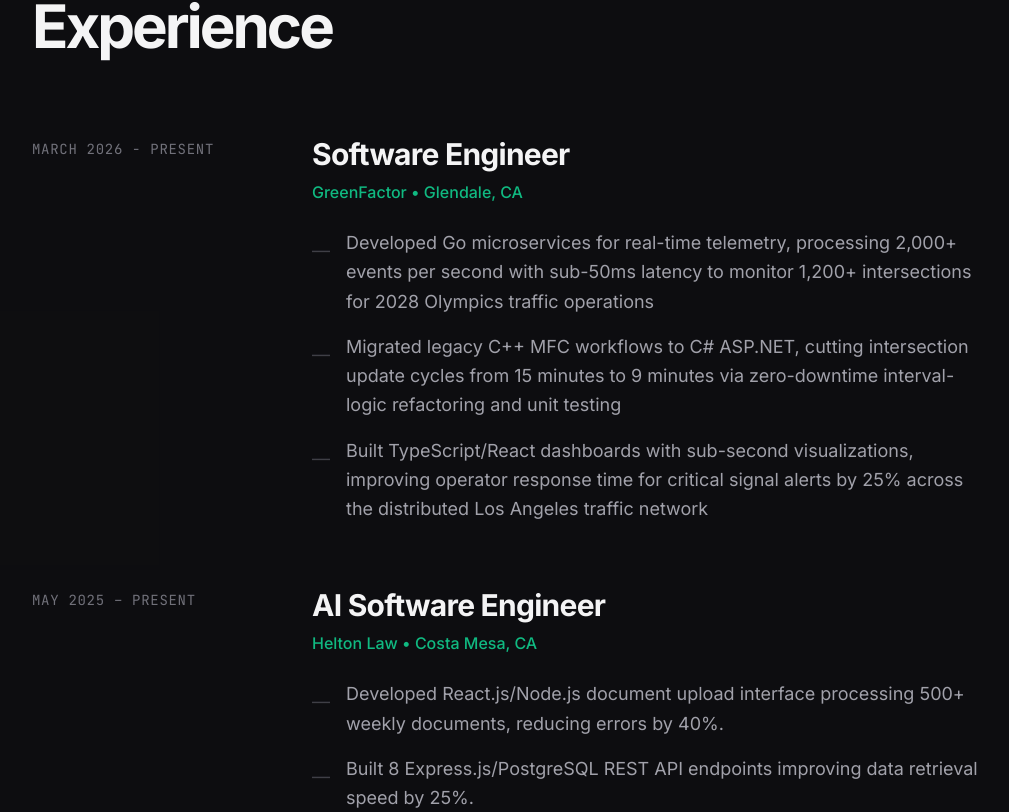
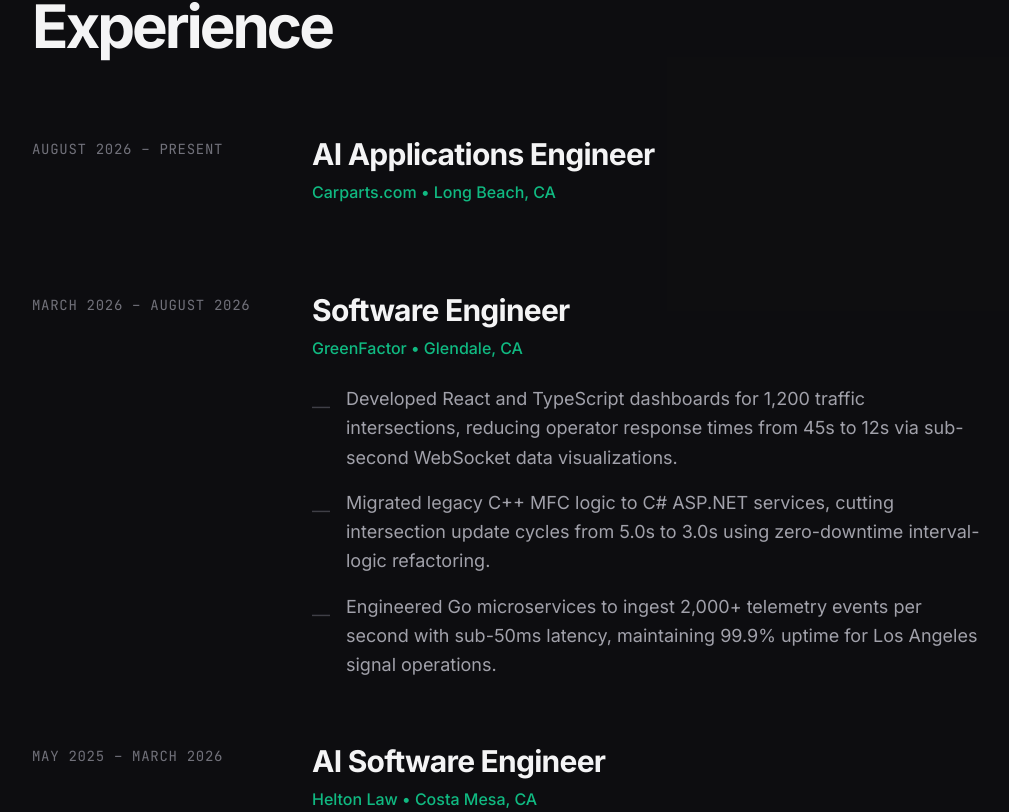
Before and after one commit to Adhi2648/New_Portfolio, a React (Vite) app: page / in a window 1280 px wide. Shown: the part 1468-2280 px from the top of the page, without its empty margins (96-1105 px from the left). Built offline with nearby package versions, Linux system fonts and the light colour scheme.

Commit message:
Added Carparts exp

```diff
--- a/constants.ts
+++ b/constants.ts
@@ -2,14 +2,14 @@
 
 export const PERSONAL_INFO = {
   name: "Adhi Narayanan Ramesh",
-  title: "AI Engineer & SDE",
+  title: "AI Applications Engineer & SDE",
   email: "adhinarayanan619@gmail.com",
   phone: "562-615-1022",
   linkedin: "www.linkedin.com/in/adhinr/",
   github: "github.com/Adhi2648",
   resumeUrl: "/Adhi_SDE_Resume.pdf",
   summary:
-    "Software developer graduating May 2026 with experience in full-stack systems, backend engineering, microservices, and cloud deployment. Skilled in JavaScript, Python, React, Node.js, and AWS, with strong problem solving skills and a history of shipping reliable, high-performance software.",
+    "Software engineer specializing in production AI systems, real-time infrastructure, and enterprise-scale deployments. Experienced in full-stack systems, microservices, and cloud deployment across Python, TypeScript, Go, and C# with a track record of shipping reliable, high-performance software.",
 };
 
 export const SKILLS: SkillGroup[] = [
@@ -88,21 +88,28 @@
 
 export const EXPERIENCES: Experience[] = [
   {
+    role: "AI Applications Engineer",
+    company: "Carparts.com",
+    location: "Long Beach, CA",
+    period: "August 2026 – Present",
+    bullets: [],
+  },
+  {
     role: "Software Engineer",
     company: "GreenFactor",
     location: "Glendale, CA",
-    period: "March 2026 - Present",
+    period: "March 2026 – August 2026",
     bullets: [
-      "Developed Go microservices for real-time telemetry, processing 2,000+ events per second with sub-50ms latency to monitor 1,200+ intersections for 2028 Olympics traffic operations",
-      "Migrated legacy C++ MFC workflows to C# ASP.NET, cutting intersection update cycles from 15 minutes to 9 minutes via zero-downtime interval-logic refactoring and unit testing",
-      "Built TypeScript/React dashboards with sub-second visualizations, improving operator response time for critical signal alerts by 25% across the distributed Los Angeles traffic network",
+      "Developed React and TypeScript dashboards for 1,200 traffic intersections, reducing operator response times from 45s to 12s via sub-second WebSocket data visualizations.",
+      "Migrated legacy C++ MFC logic to C# ASP.NET services, cutting intersection update cycles from 5.0s to 3.0s using zero-downtime interval-logic refactoring.",
+      "Engineered Go microservices to ingest 2,000+ telemetry events per second with sub-50ms latency, maintaining 99.9% uptime for Los Angeles signal operations.",
     ],
   },
   {
     role: "AI Software Engineer",
     company: "Helton Law",
     location: "Costa Mesa, CA",
-    period: "May 2025 – Present",
+    period: "May 2025 – March 2026",
     bullets: [
       "Developed React.js/Node.js document upload interface processing 500+ weekly documents, reducing errors by 40%.",
       "Built 8 Express.js/PostgreSQL REST API endpoints improving data retrieval speed by 25%.",
@@ -126,7 +133,7 @@
     role: "Software Engineer",
     company: "Ernst & Young",
     location: "Bangalore, India",
-    period: "Aug 2023 – Aug 2024",
+    period: "Aug 2022 – Jul 2024",
     bullets: [
       "Architected InfoSec dashboard serving 200+ analysts, processing 10M+ daily events and reducing threat analysis time by 67%.",
       "Integrated 5+ security APIs (Tenable, Splunk, QRadar, OWASP, Grype) into microservices architecture.",
```
